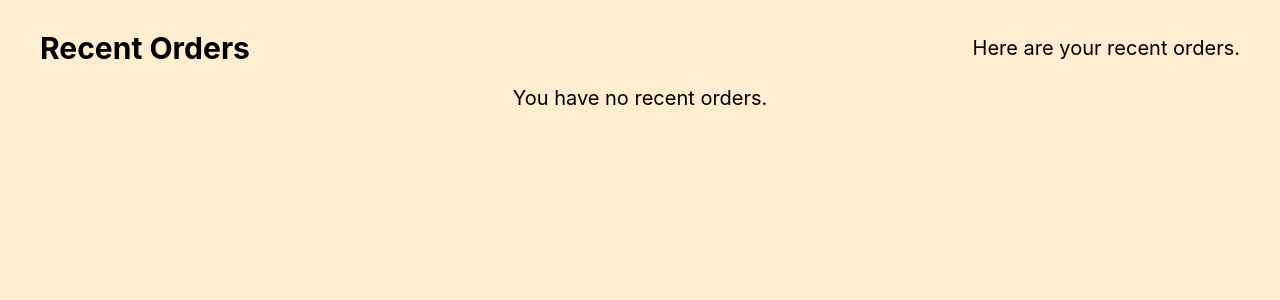
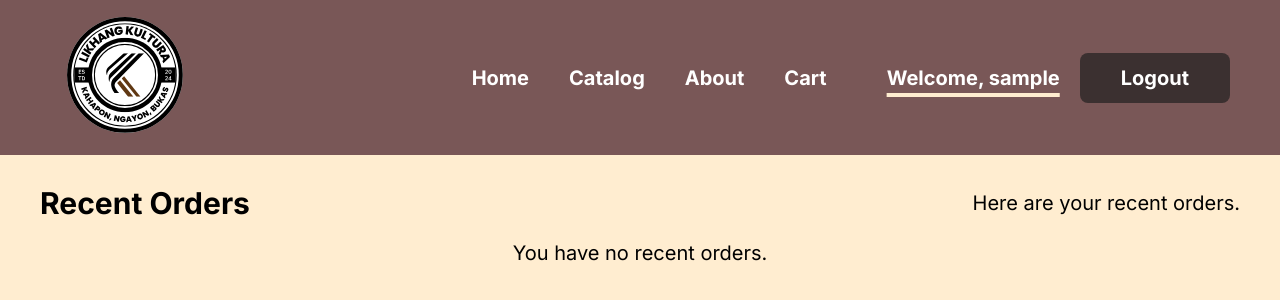
Before and after one commit to Kawtsun/GiftShopManagementSystem, a PHP site: page /pages/recent-orders.php in a window 1280 px wide. Shown: the top 300 px of the page. Run offline with PHP 8.4, Linux system fonts and the light colour scheme; the visitor is signed in with stand-in values (Sample User, id 1); data that the repository does not hold is empty.

Commit message:
added header

```diff
--- a/pages/cart.php
+++ b/pages/cart.php
@@ -116,7 +116,7 @@ $cart_is_empty = true; // Flag to check if cart is empty
                     </div>
                 <?php endwhile; ?>
             <?php else: ?>
-                <p class="empty">Your cart is empty.</p>
+                <p class="empty">Your cart is currently empty.</p>
             <?php endif; ?>
         </div>
         <?php if (!$cart_is_empty): ?>
--- a/pages/recent-orders.php
+++ b/pages/recent-orders.php
@@ -56,11 +56,41 @@ foreach ($orders as $order) {
     <meta charset="UTF-8">
     <meta name="viewport" content="width=device-width, initial-scale=1.0">
     <title>Recent Orders - Likhang Kultura</title>
-    <link rel="stylesheet" href="../style.css"> <!-- Ensure path is correct -->
+    <link rel="preconnect" href="https://fonts.googleapis.com">
+    <link rel="preconnect" href="https://fonts.gstatic.com" crossorigin>
+    <link href="https://fonts.googleapis.com/css2?family=Archivo:ital,wght@0,100..900;1,100..900&family=Inter:ital,opsz,wght@0,14..32,100..900&display=swap" rel="stylesheet">
+    <link rel="stylesheet" href="../style.css">
+    <script src="../script.js"></script>
 </head>
 <body>
     <header>
-        <!-- Include your site's header here -->
+        <div class="navbar">
+            <div class="logo">
+                <img src="../images/logo.svg" alt="Likhang Kultura">
+            </div>
+            <div class="nav-center">
+                <nav class="navlinks">
+                    <ul>
+                        <li><a href="../index.php">Home</a></li>
+                        <li><a href="catalog.php">Catalog</a></li>
+                        <li><a href="index.php">About</a></li>
+                        <li><a href="cart.php">Cart</a></li>
+                    </ul>
+                </nav>
+                <p><?php if (isset($_SESSION['user'])) {
+                    echo "Welcome, " . $_SESSION['user'];
+                }
+                 ?></p>
+                <div class="buttons">
+                    <?php if (isset($_SESSION['user'])): ?>
+                    <a href="../validate/logout-validate.php" class="signup">Logout</a>
+                    <?php else: ?>
+                    <a href="login.php" class="login">Log In</a>
+                    <a href="register.php" class="signup">Sign Up</a>
+                    <?php endif; ?>
+                </div>
+            </div>
+        </div>
     </header>
     <main>
         <div class="intro2">
--- a/style.css
+++ b/style.css
@@ -209,8 +209,7 @@ header p {
 }
 
 .empty {
-    color: white;
-    font-weight: bold;
+    color: black;
 }
 
 .card_buttons {
@@ -288,6 +287,10 @@ header p {
     flex: 1;
 }
 
+.intro_message h2 {
+    margin-bottom: 15px;
+}
+
 .cart_button {
     margin-left: auto;
 }
```
Also changed, not shown: pages/billing.php (+6 -5 lines), pages/order-confirmation.php (+32 -2 lines).
